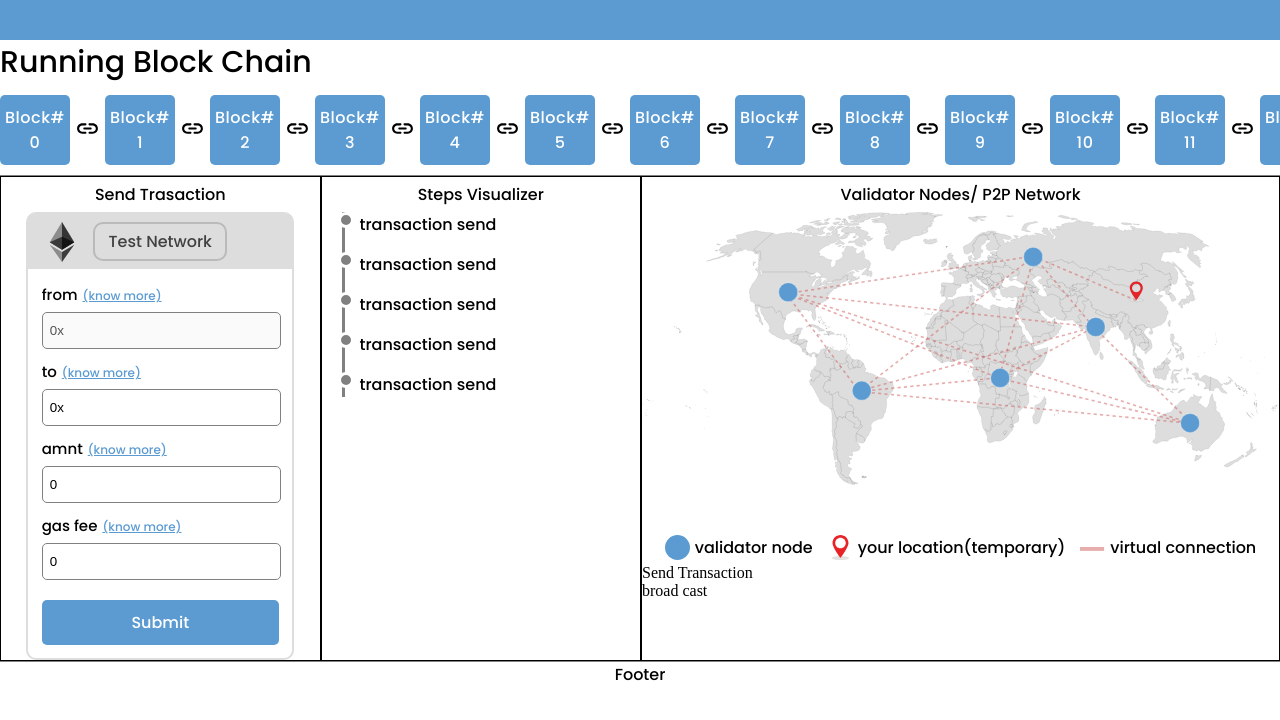
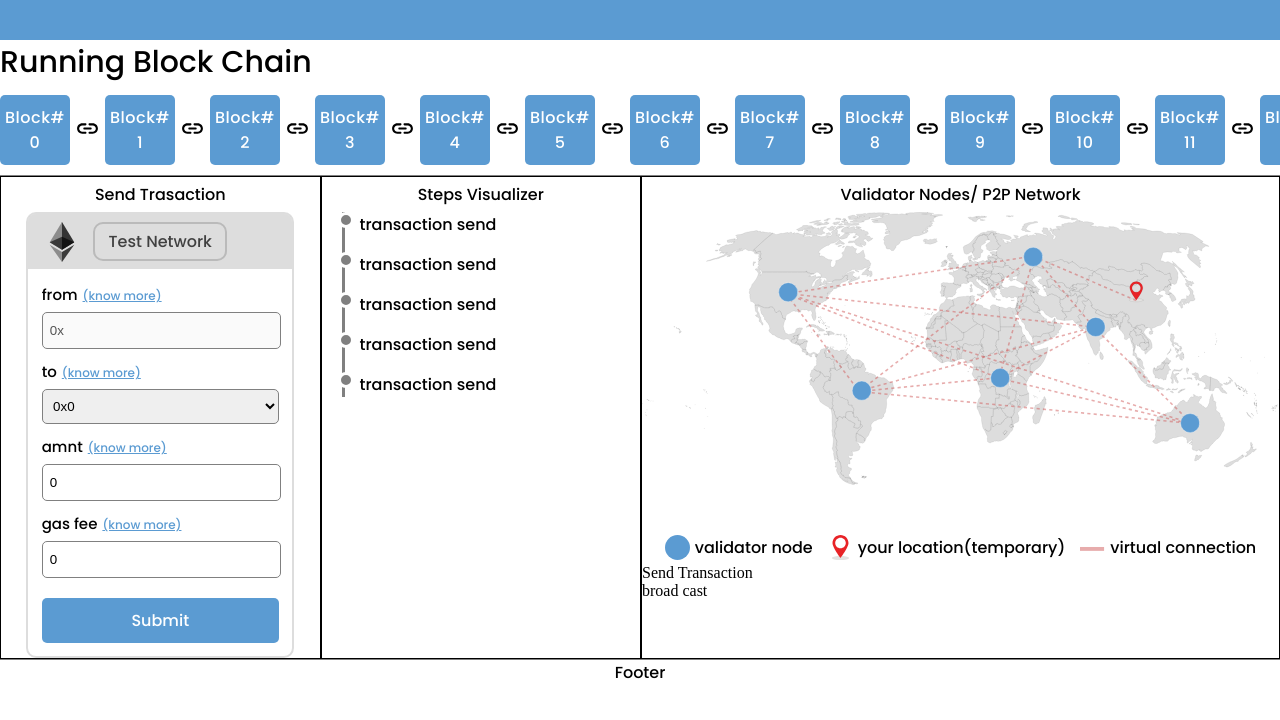
Before and after one commit to newway-anshul/BlockChainVisualizer, an Angular app: page / in a window 1280 px wide. Shown: the top 720 px of the page. Built offline with nearby package versions, Linux system fonts and the light colour scheme.

Commit message:
added tx form

```diff
--- a/src/app/components/send-trasaction/send-trasaction.component.html
+++ b/src/app/components/send-trasaction/send-trasaction.component.html
@@ -22,7 +22,15 @@
           >to<span class="info">{{ knowMore }}</span></label
         >
         <div class="input to">
-          <input type="text" formControlName="to" />
+          <select formControlName="to">
+            <option
+              *ngFor="let toAddresse of toAddresses; let i = index"
+              [ngValue]="toAddresse"
+              [selected]="i == 0"
+            >
+              {{ toAddresse }}
+            </option>
+          </select>
         </div>
       </div>
       <div class="control">
--- a/src/app/components/send-trasaction/send-trasaction.component.scss
+++ b/src/app/components/send-trasaction/send-trasaction.component.scss
@@ -58,7 +58,7 @@ div.container{
             }
           }
           div.input{
-            input{
+            input,select{
               min-height: 35px;
               border-radius: 5px;
               border: 1px solid gray;
--- a/src/app/components/send-trasaction/send-trasaction.component.ts
+++ b/src/app/components/send-trasaction/send-trasaction.component.ts
@@ -10,9 +10,10 @@ export class SendTrasactionComponent implements OnInit {
   //heading variables
   network = 'Test Network';
   knowMore = '(know more)';
+  toAddresses = ['0x0', '0x1', '0x2'];
   sendTxForm = new FormGroup({
     from: new FormControl('0x'),
-    to: new FormControl('0x'),
+    to: new FormControl(this.toAddresses[0]),
     amnt: new FormControl('0'),
     gasFee: new FormControl('0'),
   });
```
